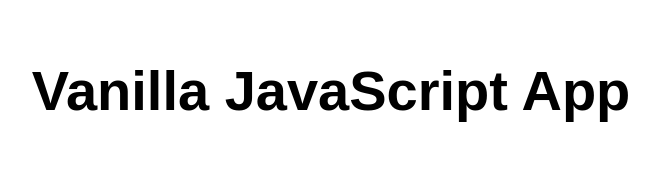
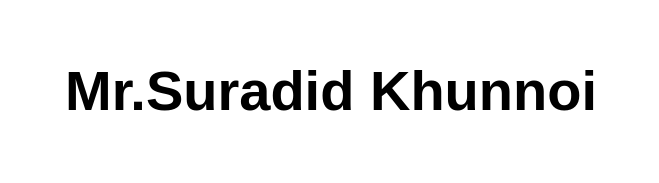
Before and after one commit to Suradidk/Suradidkkuwebapp, a website: page src/index.html in a window 1280 px wide. Shown: the whole page, without its empty margins (309-968 px from the left). Drawn offline with Linux system fonts and the light colour scheme.

Commit message:
Update index.html

```diff
--- a/src/index.html
+++ b/src/index.html
@@ -10,7 +10,7 @@
 
 <body>
   <main>
-    <h1>Vanilla JavaScript App</h1>
+    <h1>Mr.Suradid Khunnoi</h1>
   </main>
 </body>
 
```
